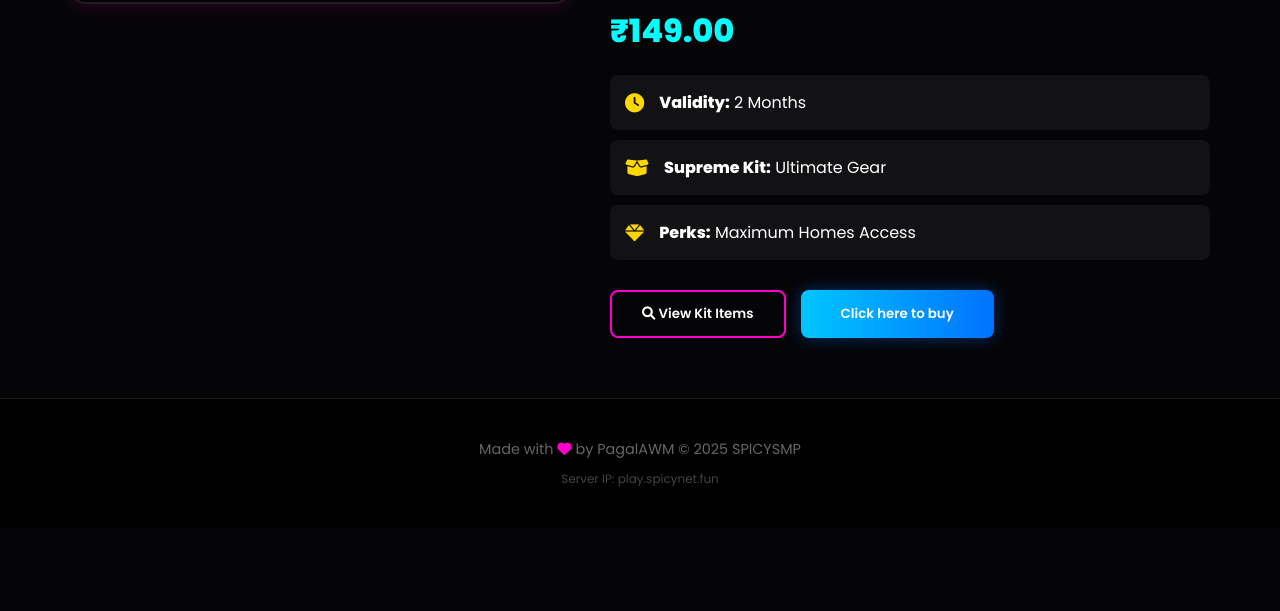
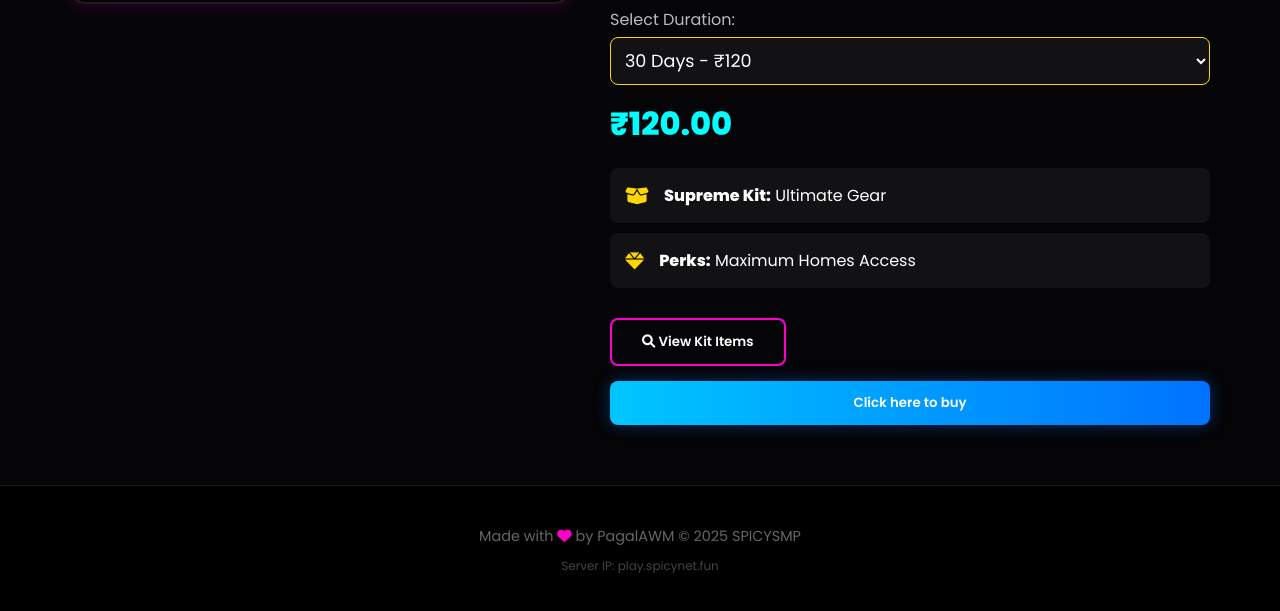
Before and after one commit to ansh17december-sketch/SpicySMP, a plain HTML site: page supreme.html in a window 1280 px wide. Shown: the part 205-816 px from the top of the page. Drawn offline with Linux system fonts and the light colour scheme.

Commit message:
Update supreme.html

```diff
--- a/supreme.html
+++ b/supreme.html
@@ -36,10 +36,24 @@
         .logo i { color: var(--gold); }
         .nav-links { display: flex; gap: 20px; align-items: center; }
         .btn-primary { background: var(--gradient-main); color: #000; padding: 8px 20px; border-radius: 8px; font-weight: 600; cursor: pointer; border:none; }
+
+        /* HAMBURGER MENU STYLES */
         .hamburger { display: none; font-size: 1.5rem; color: var(--gold); cursor: pointer; }
 
         @media (max-width: 768px) {
-            .nav-links { display: none; flex-direction: column; position: absolute; top: 100%; left: 0; width: 100%; background: var(--card-bg); padding: 20px; text-align: center; border-bottom: 2px solid var(--magenta); gap: 20px; }
+            .nav-links {
+                display: none;
+                flex-direction: column;
+                position: absolute;
+                top: 100%;
+                left: 0;
+                width: 100%;
+                background: var(--card-bg);
+                padding: 20px;
+                text-align: center;
+                border-bottom: 2px solid var(--magenta);
+                gap: 20px;
+            }
             .nav-links.active { display: flex; }
             .hamburger { display: block; }
         }
@@ -64,7 +78,7 @@
         /* Right Side: Info */
         .product-info { flex: 1 1 400px; max-width: 600px; }
 
-        /* Supreme Title - Custom Gradient for Supreme feel */
+        /* Supreme Title - Custom Gradient */
         .product-title {
             font-size: 2.5rem;
             margin-bottom: 10px;
@@ -75,6 +89,18 @@
             font-weight: 800;
         }
 
+        /* PRICE SELECTOR */
+        .price-selector {
+            background: rgba(255,255,255,0.05);
+            border: 1px solid var(--gold);
+            color: white;
+            padding: 10px;
+            width: 100%;
+            border-radius: 8px;
+            font-size: 1.1rem;
+            margin-bottom: 15px;
+            cursor: pointer;
+        }
         .product-price { font-size: 2rem; color: var(--price-color); font-weight: 700; margin-bottom: 20px; }
 
         .feature-list { margin-bottom: 30px; }
@@ -97,11 +123,11 @@
         .btn-view-kit:hover { background: var(--magenta); }
 
         .btn-buy {
-            background: linear-gradient(90deg, #00c6ff, #0072ff); color: white; border: none; padding: 12px 40px; border-radius: 8px; font-weight: 600; cursor: pointer; box-shadow: 0 0 15px rgba(0, 114, 255, 0.4); transition: 0.3s;
+            background: linear-gradient(90deg, #00c6ff, #0072ff); color: white; border: none; padding: 12px 40px; border-radius: 8px; font-weight: 600; cursor: pointer; box-shadow: 0 0 15px rgba(0, 114, 255, 0.4); transition: 0.3s; width: 100%;
         }
         .btn-buy:hover { transform: scale(1.05); box-shadow: 0 0 25px rgba(0, 114, 255, 0.6); }
 
-        /* --- MODALS --- */
+        /* --- MODALS (POPUPS) --- */
         .modal {
             display: none; position: fixed; z-index: 2000; left: 0; top: 0; width: 100%; height: 100%; background-color: rgba(0, 0, 0, 0.9); justify-content: center; align-items: center; padding: 20px;
         }
@@ -133,12 +159,14 @@
                 <i class="fas fa-cube"></i>
                 <span class="gradient-text">SPICYSMP</span>
             </a>
+
             <div class="nav-links" id="navLinks">
                 <a href="index.html">Home</a>
-                <a href="store.html" style="color: var(--gold);">Store</a>
+                <a href="rank.html" style="color: var(--gold);">Store</a>
                 <a href="contact.html">Contact</a>
                 <a href="https://discord.gg/3yWnxcUJPN" class="btn-primary">Join Discord</a>
             </div>
+
             <div class="hamburger" onclick="toggleMenu()"><i class="fas fa-bars"></i></div>
         </div>
     </nav>
@@ -154,13 +182,17 @@
 
         <div class="product-info">
             <h1 class="product-title">Supreme Rank</h1>
-            <div class="product-price">₹149.00</div>
+
+            <label style="color: #bbb; display: block; margin-bottom: 5px;">Select Duration:</label>
+            <select class="price-selector" id="priceSelect" onchange="updatePrice()">
+                <option value="120">30 Days - ₹120</option>
+                <option value="150">60 Days - ₹150</option>
+                <option value="200">1 Session - ₹200</option>
+            </select>
+
+            <div class="product-price" id="displayPrice">₹120.00</div>
 
             <div class="feature-list">
-                <div class="feature-item">
-                    <i class="fas fa-clock"></i>
-                    <span><strong>Validity:</strong> 2 Months</span>
-                </div>
                 <div class="feature-item">
                     <i class="fas fa-box-open"></i>
                     <span><strong>Supreme Kit:</strong> Ultimate Gear</span>
@@ -175,6 +207,7 @@
                 <button class="btn-view-kit" onclick="openModal('kitModal')">
                     <i class="fas fa-search"></i> View Kit Items
                 </button>
+
                 <button class="btn-buy" onclick="openModal('paymentModal')">
                     Click here to buy
                 </button>
@@ -204,9 +237,14 @@
 
             <img src="qr.jpg" alt="Payment QR Code" class="modal-img" style="width: 250px; height: auto;">
 
+            <p style="font-size: 1.2rem; color: white; margin: 10px 0;">
+                Pay Total: <span id="modalPrice" style="color: var(--gold); font-weight: bold;">₹120</span>
+            </p>
+
             <div style="background: rgba(255,255,255,0.05); padding: 15px; border-radius: 10px; text-align: left;">
                 <h4 style="color: var(--gold); margin-bottom: 10px;">Steps to Claim:</h4>
                 <ol class="payment-steps" style="padding-left: 20px;">
+                    <li>Scan and pay the exact amount shown above.</li>
                     <li>Take a screenshot of the payment success screen.</li>
                     <li>Join our Discord and create a support ticket.</li>
                     <li>Upload the screenshot in the ticket.</li>
@@ -229,11 +267,22 @@
     </footer>
 
     <script>
+        // 1. Hamburger Menu Logic
         function toggleMenu() {
             const navLinks = document.getElementById('navLinks');
             navLinks.classList.toggle('active');
         }
 
+        // 2. Price Update Logic
+        function updatePrice() {
+            var price = document.getElementById("priceSelect").value;
+            // Update main page price
+            document.getElementById("displayPrice").innerText = "₹" + price + ".00";
+            // Update modal price
+            document.getElementById("modalPrice").innerText = "₹" + price;
+        }
+
+        // 3. Modal Logic
         function openModal(modalId) {
             document.getElementById(modalId).style.display = "flex";
         }
@@ -242,6 +291,7 @@
             document.getElementById(modalId).style.display = "none";
         }
 
+        // Close if clicked outside
         window.onclick = function(event) {
             if (event.target.classList.contains('modal')) {
                 event.target.style.display = "none";
```
